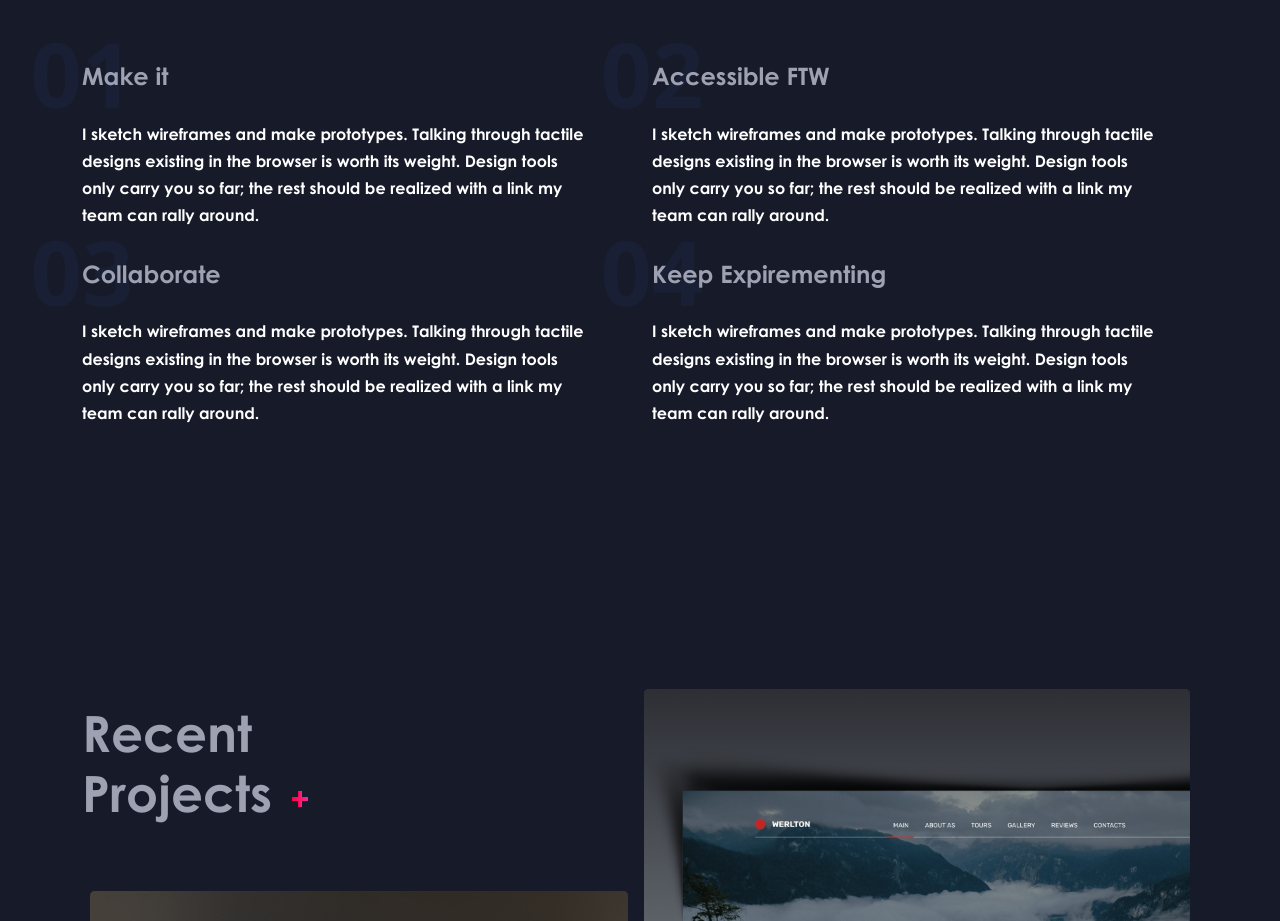
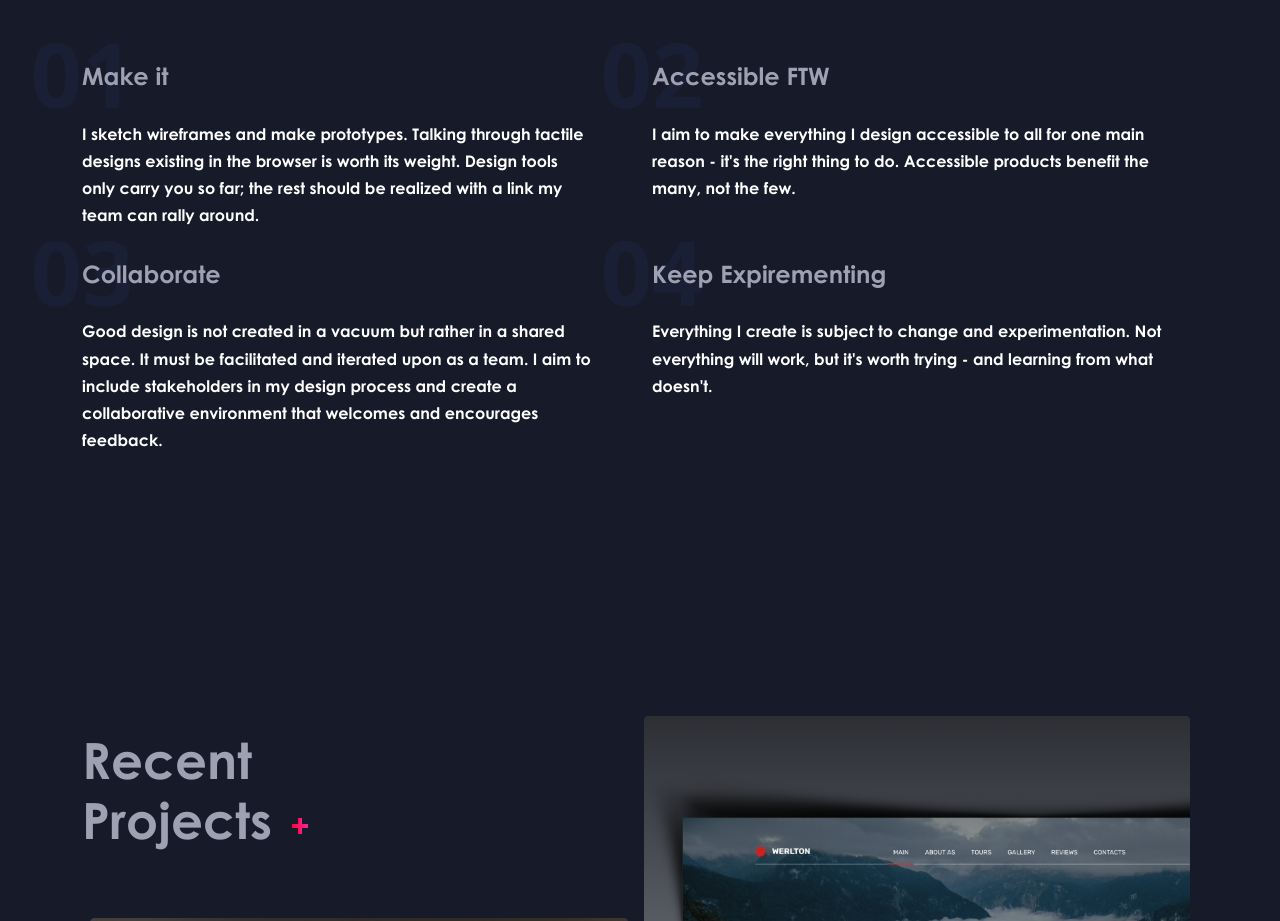
Before and after one commit to Hamza-Noah/Islam-Project, a React (Vite) app: page / in a window 1280 px wide. Shown: the part 1600-2521 px from the top of the page. Built offline with nearby package versions, Linux system fonts and the light colour scheme.

Commit message:
finished the addition of theme to processes

```diff
--- a/src/components/Process/Process.jsx
+++ b/src/components/Process/Process.jsx
@@ -1,7 +1,30 @@
+import { useState, useEffect } from "react";
+
 import styles from "./process.module.css";
-import plusIcon from "../../assets/images/svg/plus-icon.svg";
+import plusIconPurple from "../../assets/images/svg/plus-icon.svg";
+import plusIconDark from "../../assets/images/svg/plus-icon-dark.svg";
 
-export default function Process() {
+export default function Process(props) {
+  const [theme, setTheme] = useState();
+  const [plusIcon, setPlusIcon] = useState();
+
+  useEffect(() => {
+    const plusIcons = {
+      dark: plusIconDark,
+      purple: plusIconPurple,
+    };
+    setPlusIcon(plusIcons[props.mode]);
+    setTheme(props.mode);
+  }, [props.mode]);
+
+  function applyThemeClass(theme = "purple", styles) {
+    return theme === "purple"
+      ? styles.purple
+      : theme === "dark"
+      ? styles.dark
+      : styles.white;
+  }
+
   return (
     <>
       <section id="process" className="mt-5 pt-5">
@@ -12,10 +35,15 @@ export default function Process() {
               <img src={plusIcon} alt="" />
             </i>
           </h2>
-          <div className={`${styles["processes"]} row pt-5 mt-5`}>
+          <div
+            className={`${applyThemeClass(theme, styles)}
+              ${styles["processes"]}  row pt-5 mt-5`}
+          >
             <div className="col-lg-6">
               <div className={`${styles.process}`}>
-                <h3 data-process="01"><span>Make it</span></h3>
+                <h3 data-process="01">
+                  <span>Make it</span>
+                </h3>
                 <p>
                   I sketch wireframes and make prototypes. Talking through
                   tactile designs existing in the browser is worth its weight.
@@ -26,34 +54,39 @@ export default function Process() {
             </div>
             <div className="col-lg-6">
               <div className={`${styles.process}`}>
-                <h3 data-process="02"><span>Accessible FTW</span></h3>
+                <h3 data-process="02">
+                  <span>Accessible FTW</span>
+                </h3>
                 <p>
-                  I sketch wireframes and make prototypes. Talking through
-                  tactile designs existing in the browser is worth its weight.
-                  Design tools only carry you so far; the rest should be
-                  realized with a link my team can rally around.
+                  I aim to make everything I design accessible to all for one
+                  main reason - it's the right thing to do. Accessible products
+                  benefit the many, not the few.
                 </p>
               </div>
             </div>
             <div className="col-lg-6">
               <div className={`${styles.process}`}>
-                <h3 data-process="03"><span>Collaborate</span></h3>
+                <h3 data-process="03">
+                  <span>Collaborate</span>
+                </h3>
                 <p>
-                  I sketch wireframes and make prototypes. Talking through
-                  tactile designs existing in the browser is worth its weight.
-                  Design tools only carry you so far; the rest should be
-                  realized with a link my team can rally around.
+                  Good design is not created in a vacuum but rather in a shared
+                  space. It must be facilitated and iterated upon as a team. I
+                  aim to include stakeholders in my design process and create a
+                  collaborative environment that welcomes and encourages
+                  feedback.
                 </p>
               </div>
             </div>
             <div className="col-lg-6">
               <div className={`${styles.process}`}>
-                <h3 data-process="04"><span>Keep Expirementing</span></h3>
+                <h3 data-process="04">
+                  <span>Keep Expirementing</span>
+                </h3>
                 <p>
-                  I sketch wireframes and make prototypes. Talking through
-                  tactile designs existing in the browser is worth its weight.
-                  Design tools only carry you so far; the rest should be
-                  realized with a link my team can rally around.
+                  Everything I create is subject to change and experimentation.
+                  Not everything will work, but it's worth trying - and learning
+                  from what doesn't.
                 </p>
               </div>
             </div>
--- a/src/components/Process/process.module.css
+++ b/src/components/Process/process.module.css
@@ -15,6 +15,11 @@
 
 .processes {
   .process {
+    margin-bottom: 30px;
+    h3 {
+      font-size: 24px;
+      font-weight: bolder;
+      margin-bottom: 30px;
       @media (max-width: 767px) {
         display: flex;
         justify-content: center;
@@ -27,12 +32,6 @@
         flex-direction: column;
         padding-inline: 50px;
       }
-    margin-bottom: 30px;
-    h3 {
-      font-size: 24px;
-      font-weight: bolder;
-      color: #9da1b2;
-      margin-bottom: 30px;
       @media (max-width: 767px) {
         margin-inline: auto;
         margin-bottom: 50px;
@@ -48,13 +47,11 @@
       position: absolute;
       font-size: 90px;
       transform: translate(-50%, -40%);
-      color: #191f34;
       font-family: "Segoe UI";
       font-weight: bolder;
     }
 
     p {
-      color: white;
       line-height: 1.7;
       @media (min-width: 992px) {
         padding-right: 35px;
@@ -65,4 +62,32 @@
       font-weight: 600;
     }
   }
+
+  &.purple {
+    h3{
+      color: #9da1b2;
+      &:before{
+        color: #191f34;
       }
+
+    }
+    p{
+      color: white;
+
+    }
+  }
+  &.dark {
+    h3{
+      color: #ffffff;
+      &:before{
+        color: #131313;
+      }
+
+    }
+
+    p{
+      color: #707070;
+
+    }
+  }
+}
```
Also changed, not shown: src/assets/images/svg/plus-icon-dark.svg (added). Lines whose indentation alone changed are shown as unchanged.
